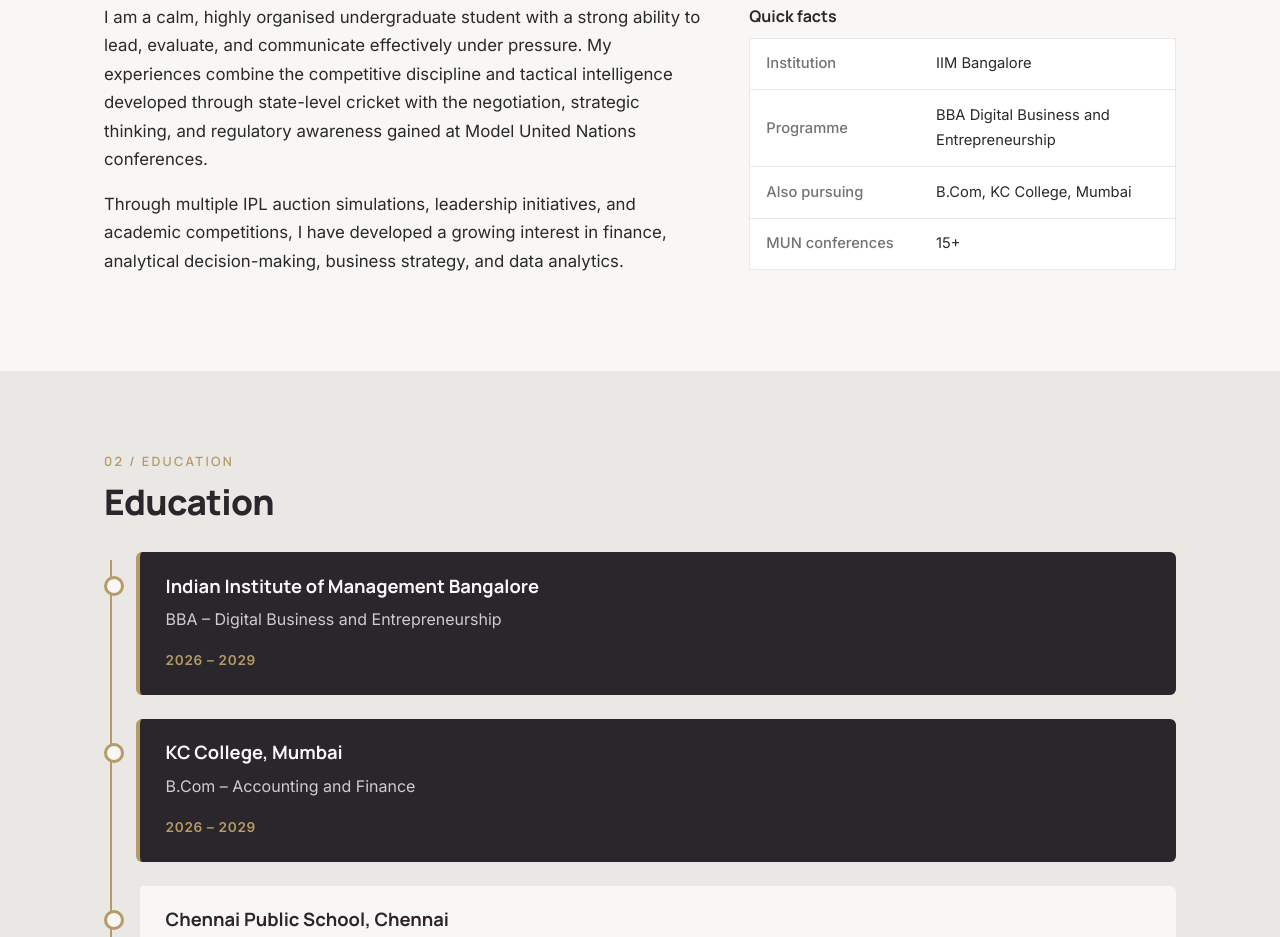
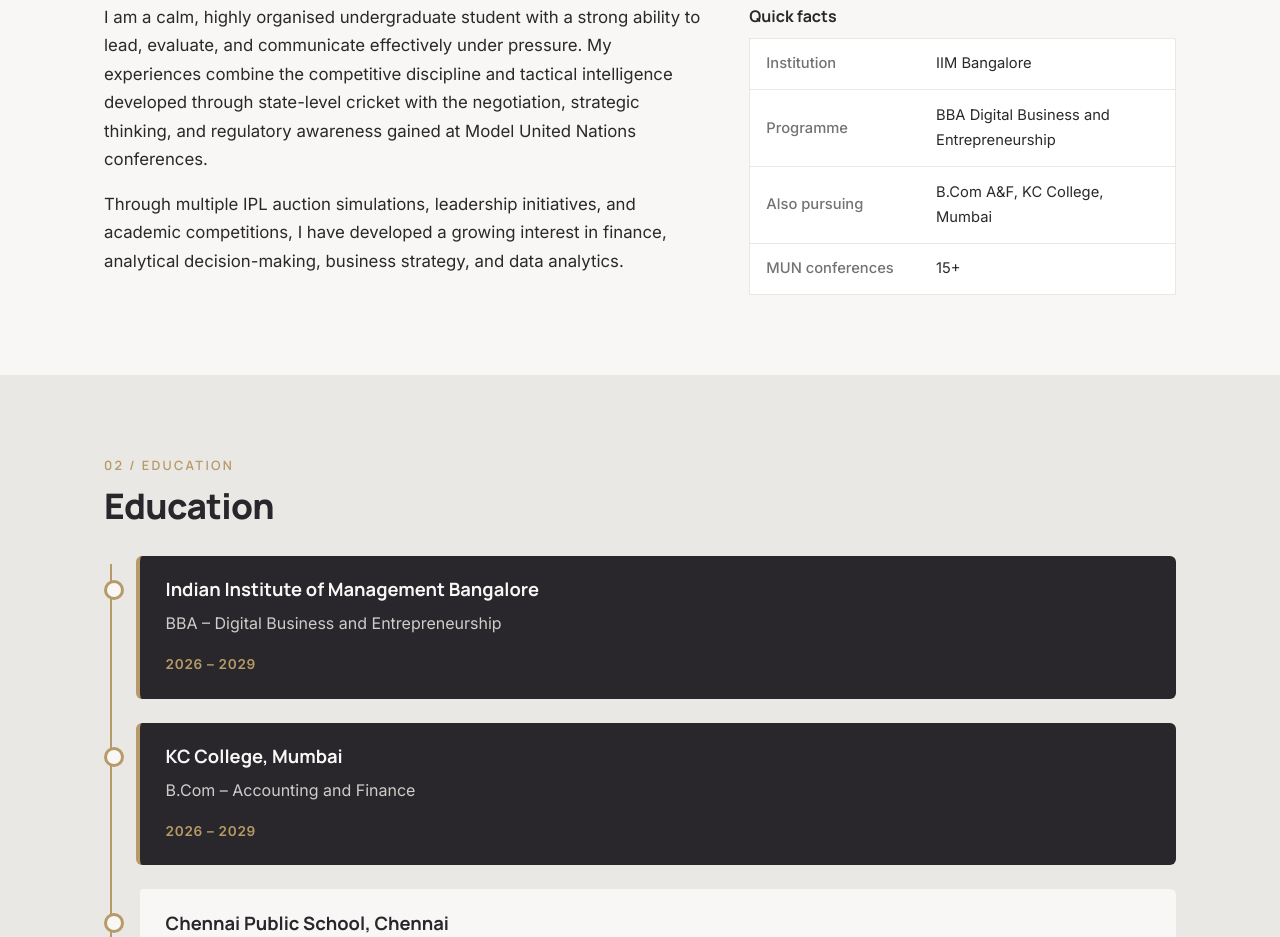
Before and after one commit to Mayankkataria2047/mayank-kataria-portfolio, a plain HTML site: page index.html in a window 1280 px wide. Shown: the part 848-1785 px from the top of the page. Drawn offline with Linux system fonts and the light colour scheme.

Commit message:
Update pursuing program in index.html

```diff
--- a/index.html
+++ b/index.html
@@ -77,7 +77,7 @@
                         <tbody>
                             <tr><th scope="row">Institution</th><td>IIM Bangalore</td></tr>
                             <tr><th scope="row">Programme</th><td>BBA Digital Business and Entrepreneurship</td></tr>
-                            <tr><th scope="row">Also pursuing</th><td>B.Com, KC College, Mumbai</td></tr>
+                            <tr><th scope="row">Also pursuing</th><td>B.Com A&F, KC College, Mumbai</td></tr>
                             <tr><th scope="row">MUN conferences</th><td>15+</td></tr>
                         </tbody>
                     </table>
```
